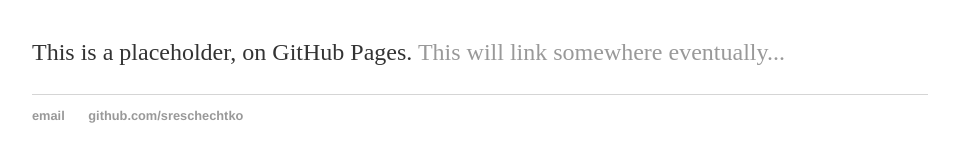
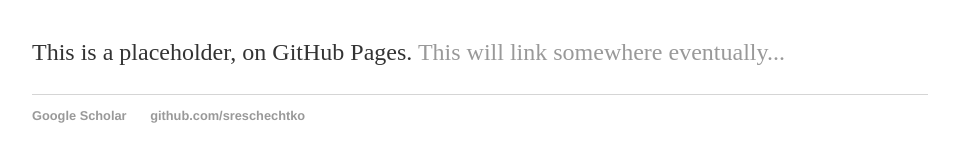
Before and after one commit to sreschechtko/sreschechtko.github.io, a Jekyll site: the page built from index.html, in a window 1280 px wide. Shown: the part 161-323 px from the top of the page, without its empty margins (160-1119 px from the left). Built offline with Jekyll 4.4.1, drawn with Linux system fonts in a browser that asks for light colours.

Commit message:
Update default.html

```diff
--- a/_layouts/default.html
+++ b/_layouts/default.html
@@ -20,7 +20,7 @@
 			</div><!-- /.container -->
 			<footer>
 	    		<ul>
-	        		<li><a href="mailto:sreschec@uwo.ca">email</a></li>
+	        		<li><a href="https://scholar.google.com/citations?user=oxyl3i8AAAAJ&hl=en">Google Scholar</a></li>
 	        		<li><a href="https://github.com/sreschechtko">github.com/sreschechtko</a></li>
 				</ul>
 			</footer>
```
